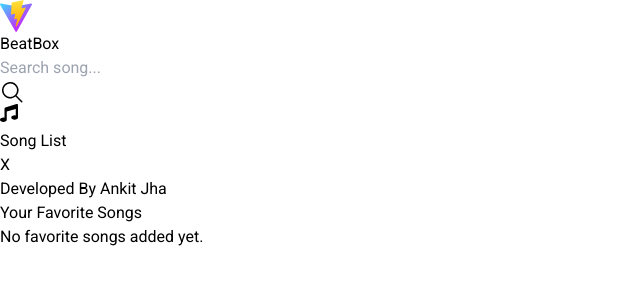
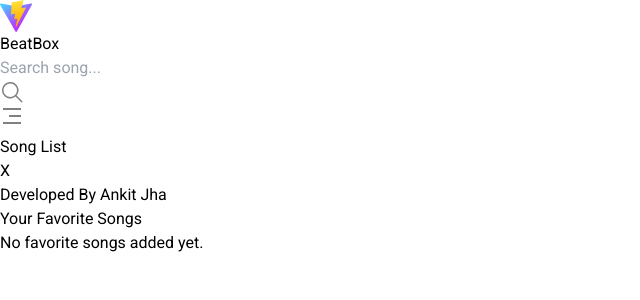
Before and after one commit to ankitjhagithub21/Beatbox, a React (Vite) app: page /favourites in a window 1280 px wide. Shown: the top 300 px of the page, without its empty margins (0-640 px from the left). Built offline with nearby package versions, Linux system fonts and the light colour scheme.

Commit message:
added scrollbar

```diff
--- a/src/App.css
+++ b/src/App.css
@@ -1,12 +1,13 @@
 @import url('https://fonts.googleapis.com/css2?family=Roboto:ital,wght@0,100;0,300;0,400;0,500;0,700;0,900;1,100;1,300;1,400;1,500;1,700;1,900&display=swap');
 
-::-webkit-scrollbar{
+body::-webkit-scrollbar{
     display: none;
 }
 *{
     font-family: "Roboto", sans-serif;
     outline: none;
 }
+
 
 .loader {
     width: 48px;
@@ -25,6 +26,23 @@
 .sidebar{
     transition: 0.5s;
 }
+
+.sidebar::-webkit-scrollbar-track {
+
+	background-color: black;
+
+}
+
+.sidebar::-webkit-scrollbar {
+	width: 7px;
+
+}
+
+.sidebar::-webkit-scrollbar-thumb {
+	border-radius: 10px;
+	background-color:white;
+}
+
 @keyframes rotation {
     0% {
         transform: rotate(0deg);
--- a/src/components/SearchBar.jsx
+++ b/src/components/SearchBar.jsx
@@ -3,7 +3,7 @@
 import { useDispatch } from "react-redux"
 import { GoSearch } from "react-icons/go"
 import {Link, useNavigate} from "react-router-dom"
-import { FaMusic } from 'react-icons/fa'
+import { RiMenu3Fill } from "react-icons/ri";
 
 
 const SearchBar = () => {
@@ -24,11 +24,11 @@
             </Link>
             <form className='lg:w-1/3 w-full flex items-center bg-gray-200 rounded-full px-2 py-2' onSubmit={handleSubmit}>
                 <input type="text" value={query} className='border w-full bg-transparent pl-2 outline-none' placeholder='Search song...' onChange={(e)=>setQuery(e.target.value)} required/>
-                <GoSearch size={24} />
+                <GoSearch size={24} color='gray'/>
 
             </form>
             <button onClick={()=>dispatch(setIsOpen(true))}>
-                <FaMusic size={18}/>
+                <RiMenu3Fill size={24} color='gray'/>
             </button>
         </div>
     )
--- a/src/components/SongList.jsx
+++ b/src/components/SongList.jsx
@@ -13,7 +13,7 @@
         <p>Song List</p>
        <button onClick={()=>dispatch(setIsOpen(false))} className='rounded-full border text-white px-3 py-1'>X</button>
        </div>
-        <div className='flex flex-col p-5 gap-3'>
+        <div className='flex flex-col p-5 gap-4'>
             {
                 songs?.map((song)=>{
                     return <div className='px-4 py-2 rounded-full flex items-center gap-2 bg-white shadow-lg cursor-pointer hover:scale-105' key={song.id} onClick={()=>dispatch(setCurrSong(song))}>
```
